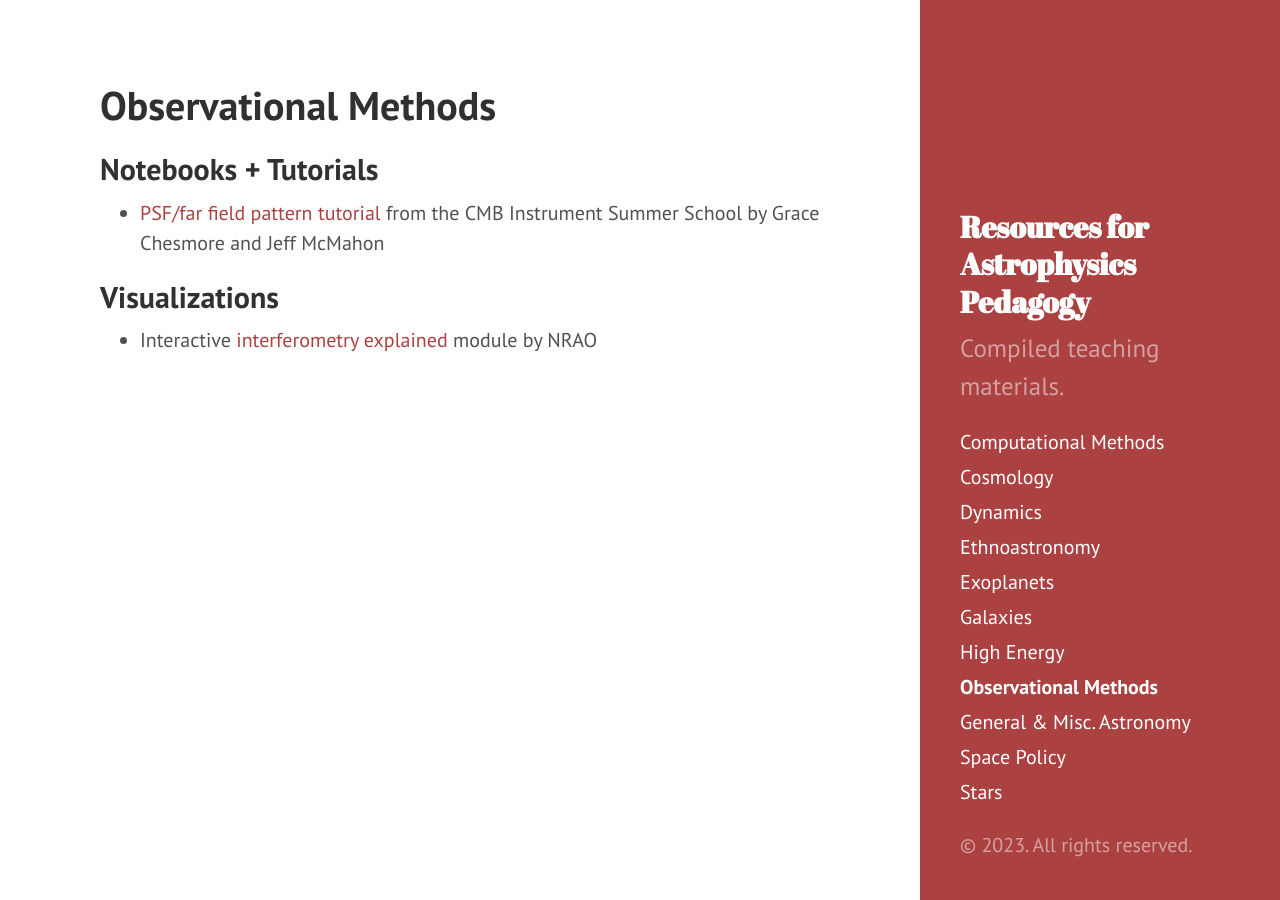
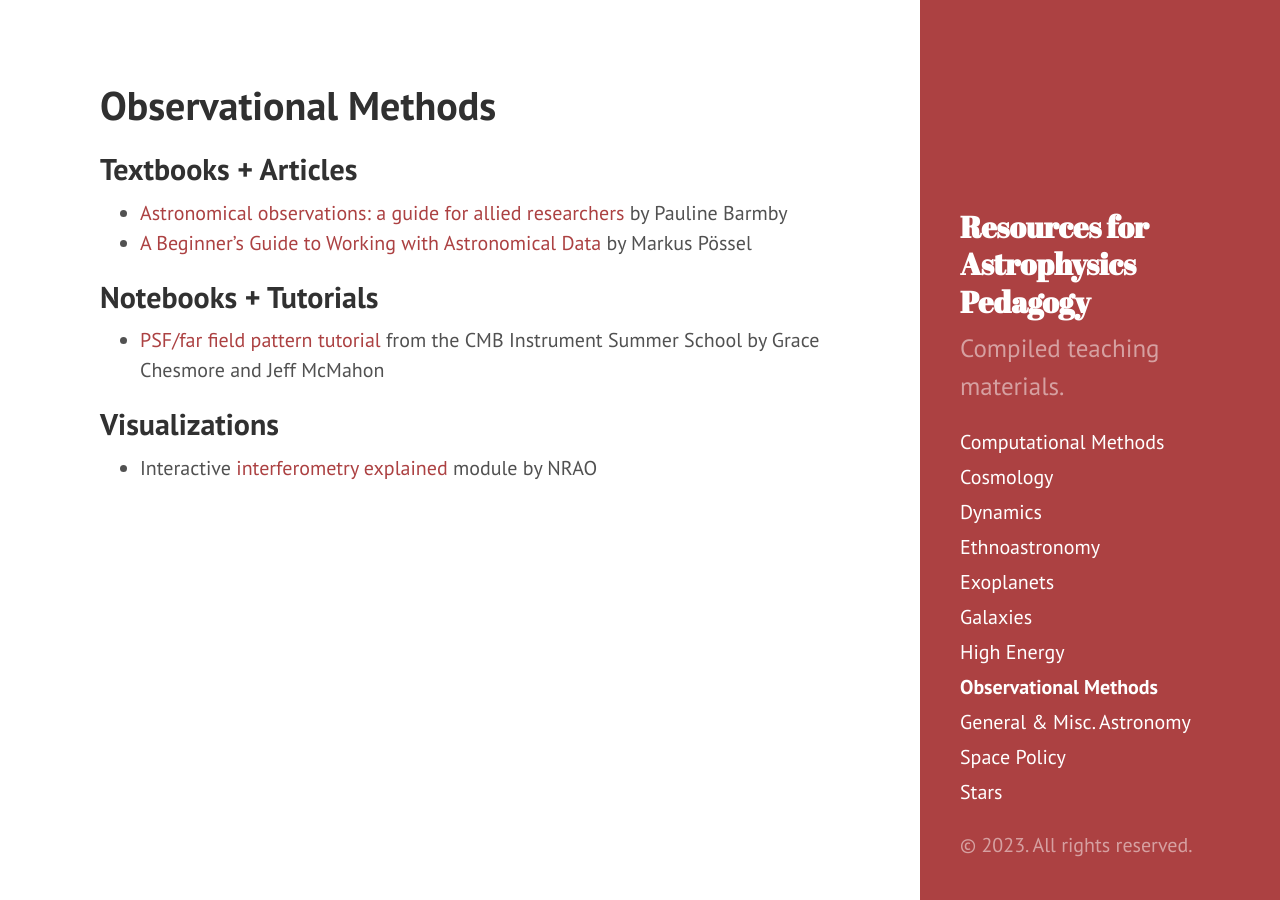
Before and after one commit to astroteaching/astroteaching.github.io, a Jekyll site: the page built from observational.md, in a window 1280 px wide. Built offline with Jekyll 4.4.1, drawn with Linux system fonts in a browser that asks for light colours.

Commit message:
add obs + cosmo resources

```diff
--- a/observational.md
+++ b/observational.md
@@ -2,6 +2,10 @@
 layout: page
 title: Observational Methods
 ---
+
+## Textbooks + Articles
+- [Astronomical observations: a guide for allied researchers](https://astro.theoj.org/article/7651-astronomical-observations-a-guide-for-allied-researchers){:target="_blank"} by Pauline Barmby
+- [A Beginner's Guide to Working with Astronomical Data](https://astro.theoj.org/article/11638-a-beginner-s-guide-to-working-with-astronomical-data){:target="_blank"} by Markus Pössel
 
 ## Notebooks + Tutorials
 - [PSF/far field pattern tutorial](https://github.com/McMahonCosmologyGroup/cmbInstrumentSummerSchool/blob/main/Notebook3_bonus_optics.ipynb){:target="_blank"} from the CMB Instrument Summer School by Grace Chesmore and Jeff McMahon
```
Also changed, not shown: cosmology.md (+1 -0 lines).
